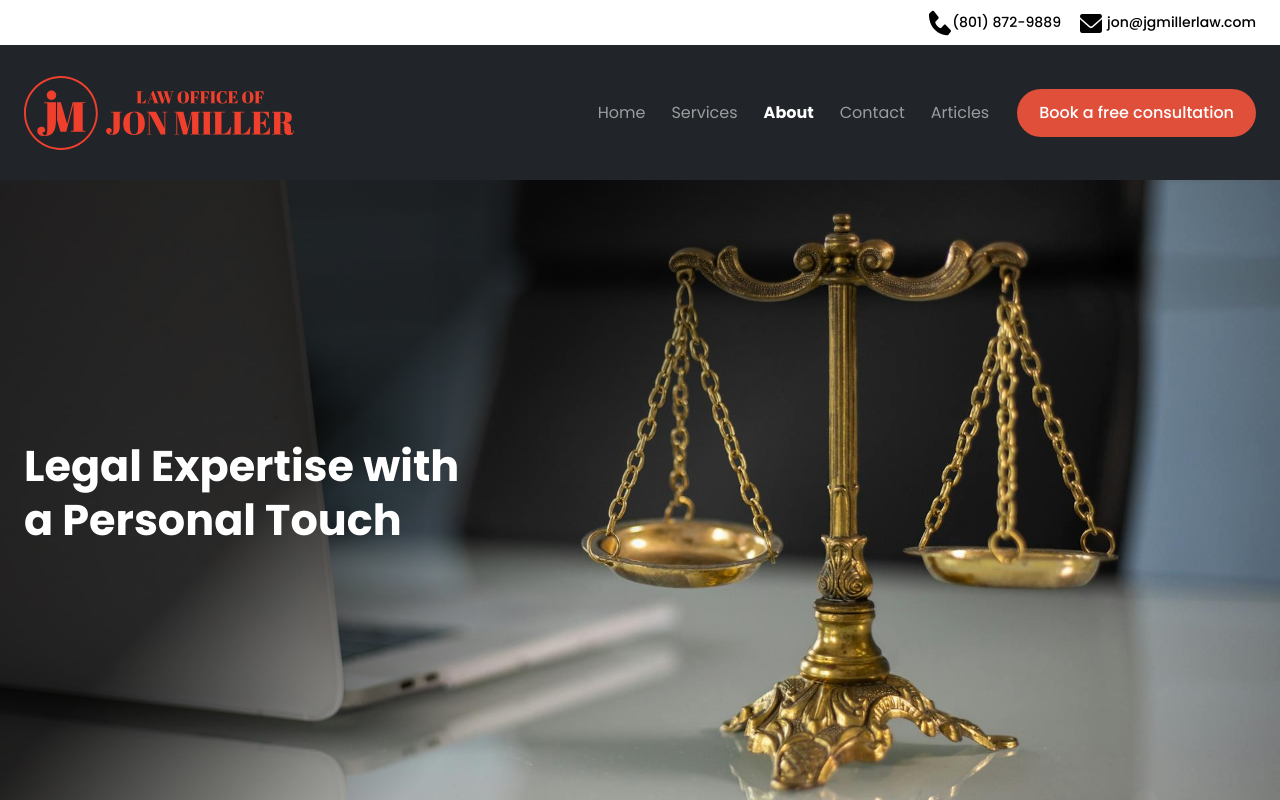
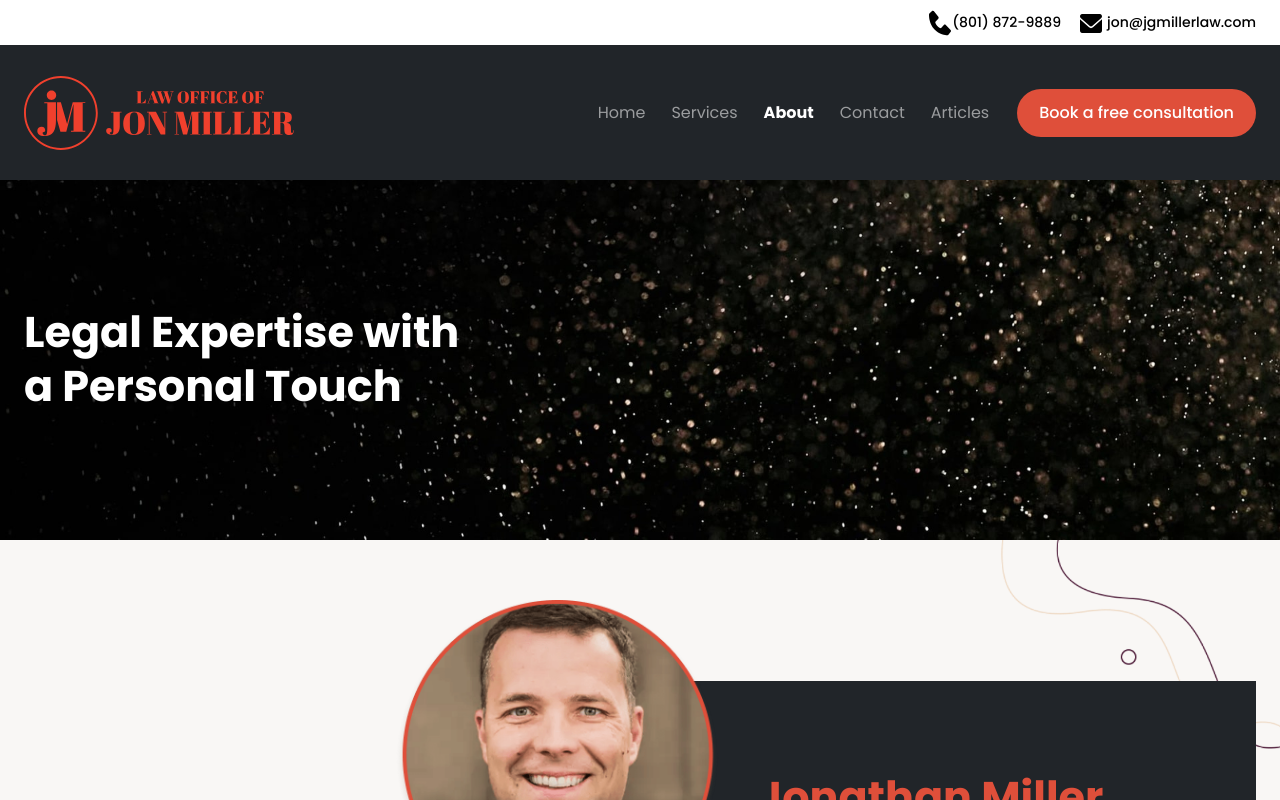
Before and after one commit to developerdeepak/digivito-jgm, a React (Create React App) app: page /about in a window 1280 px wide. Shown: the top 800 px of the page. Built offline with nearby package versions, Linux system fonts and the light colour scheme.

Commit message:
UI: Fixes for hero banner dynamic + about us page

```diff
--- a/src/components/heroBanner.js
+++ b/src/components/heroBanner.js
@@ -50,7 +50,8 @@ class HeroBanner extends Component {
         let bannerHeading = '';
         let bannerDesc = '';
         let bannerCTA = '';
-        let bannerClasses = 'row align-items-center position-relative hero-banner';
+        let bannerClasses = 'row align-items-center hero-banner';
+        let contentClasses = 'col mw-1600 mx-auto text-white banner-content';
 
         if (this.props.heading && this.props.heading.length > 0) {
             bannerHeading = HTMLParser.parseHTML(this.props.heading);
@@ -64,6 +65,10 @@ class HeroBanner extends Component {
 
         if (this.props.addOnClass && this.props.addOnClass.length > 0) {
             bannerClasses += " " + this.props.addOnClass;
+        }
+
+        if (this.props.contentClasses && this.props.contentClasses.length > 0) {
+            contentClasses += " " + this.props.contentClasses;
         }
 
         if (this.props.cta) {
@@ -84,8 +89,13 @@ class HeroBanner extends Component {
 
         return (
             <div className={bannerClasses} ref={this.heroBannerRef}>
-                <img src={this.props.HeroImage} className="mw-100 p-0" alt="Hero banner" onLoad={this.setHeroBannerExtraSpace} loading="eager" />
-                <div className="col mw-1600 mx-auto text-white banner-content">
+                <picture className="p-0">
+                    <source media="(min-width:1024px)" srcSet={this.props.HeroImageLg || this.props.HeroImageMd || this.props.HeroImageSm || this.props.HeroImage} />
+                    <source media="(min-width:767px)" srcSet={this.props.HeroImageMd || this.props.HeroImageSm || this.props.HeroImage} />
+                    <source media="(min-width:540px)" srcSet={this.props.HeroImageSm || this.props.HeroImage} />
+                    <img src={this.props.HeroImage} alt="Hero banner" className="mw-100" onLoad={this.setHeroBannerExtraSpace} loading="eager" />
+                </picture>
+                <div className={contentClasses}>
                     <h1 className="poppins-bold h2 m-0 banner-heading">{bannerHeading}</h1>
                     {bannerDesc}
                     {bannerCTA}
--- a/src/data/data.json
+++ b/src/data/data.json
@@ -295,6 +295,7 @@
         },
         "about": {
             "heroBanner": {
+                "contentClasses": "position-absolute text-center text-lg-start bg-transparent",
                 "heading": "Legal Expertise with<br/>a Personal Touch"
             },
             "aboutCeo": {
@@ -315,7 +316,7 @@
         },
         "contact": {
             "heroBanner": {
-                "addOnClass": "contact-hero-banner",
+                "addOnClass": "position-md-relative contact-hero-banner",
                 "heading": "Get In Touch",
                 "description": "We believe in making the legal process as easy and <br class='d-none d-xl-inline-block'/>accessible as possible. Whether you’re planning for <br class='d-none d-xl-inline-block'/>the future or managing a growing business, we’re <br class='d-none d-xl-inline-block'/>here to help you every step of the way."
             },
--- a/src/pages/About.js
+++ b/src/pages/About.js
@@ -1,14 +1,15 @@
 import BannerImage from '../images/hand-shaking-business.jpg';
 import Components from "../components";
 import AppData from '../data/data.json';
-import HeroBannerImage from '../images/about-hero-banner-lg.jpg';
+import HeroBannerImageLg from '../images/about-hero-banner-lg.jpg';
+import HeroBannerImage from '../images/about-hero-banner-sm.jpg';
 
 const pageSpecificData = AppData.pages.about;
 
 const About = () => {
     return (
         <>
-            <Components.HeroBanner {...pageSpecificData.heroBanner} HeroImage={HeroBannerImage} />
+            <Components.HeroBanner {...pageSpecificData.heroBanner} HeroImage={HeroBannerImage} HeroImageSm={HeroBannerImageLg} />
             <Components.AboutCEO {...pageSpecificData.aboutCeo} />
             <Components.BannerSideBySide {...pageSpecificData.getStarted} BannerImage={BannerImage} />
         </>
--- a/src/scss/_custom.scss
+++ b/src/scss/_custom.scss
@@ -26,3 +26,15 @@
 .mw-1024 {
     max-width: 1024px;
 }
+
+.position {
+    @include media-breakpoint-up(md) {
+        &-md-absolute {
+            position: absolute;
+        }
+
+        &-md-relative {
+            position: relative;
+        }
+    }
+}
```
Also changed, not shown: src/images/about-hero-banner-lg.jpg, src/images/about-hero-banner-sm.jpg (added).
